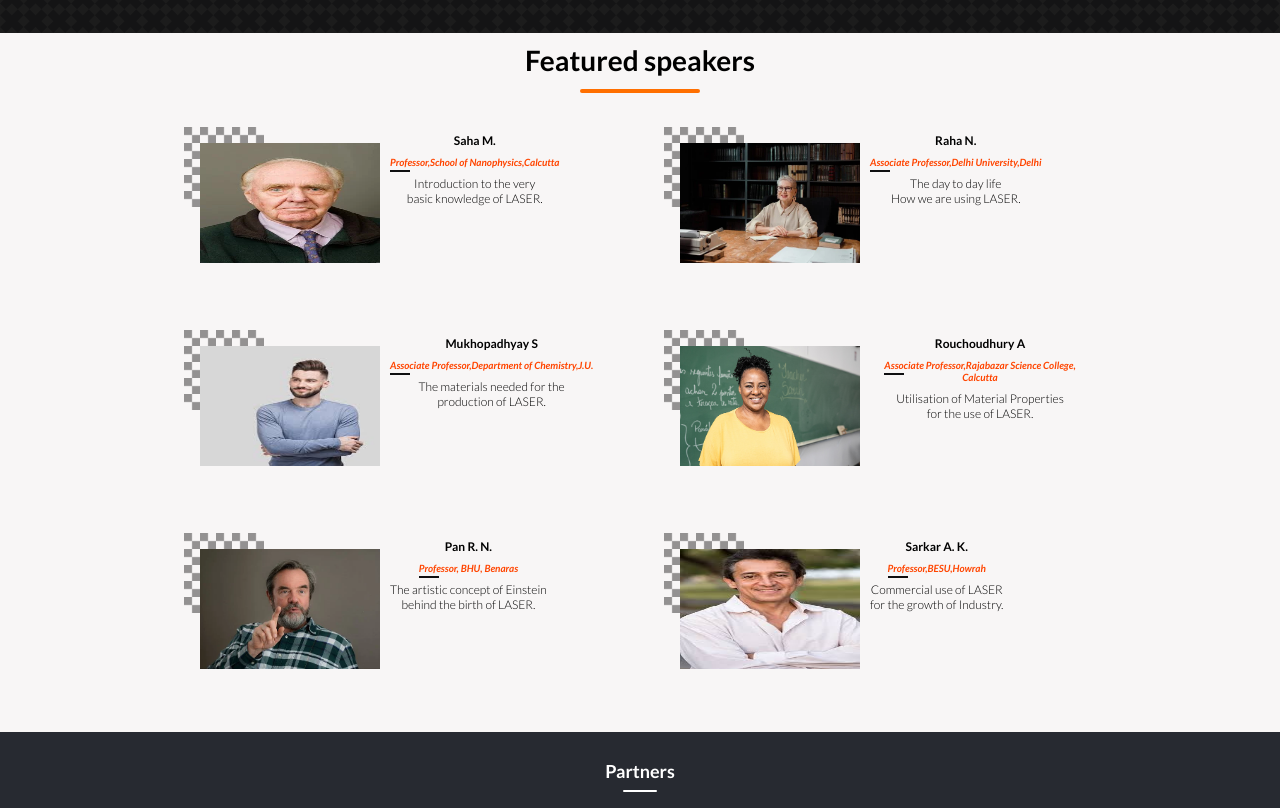
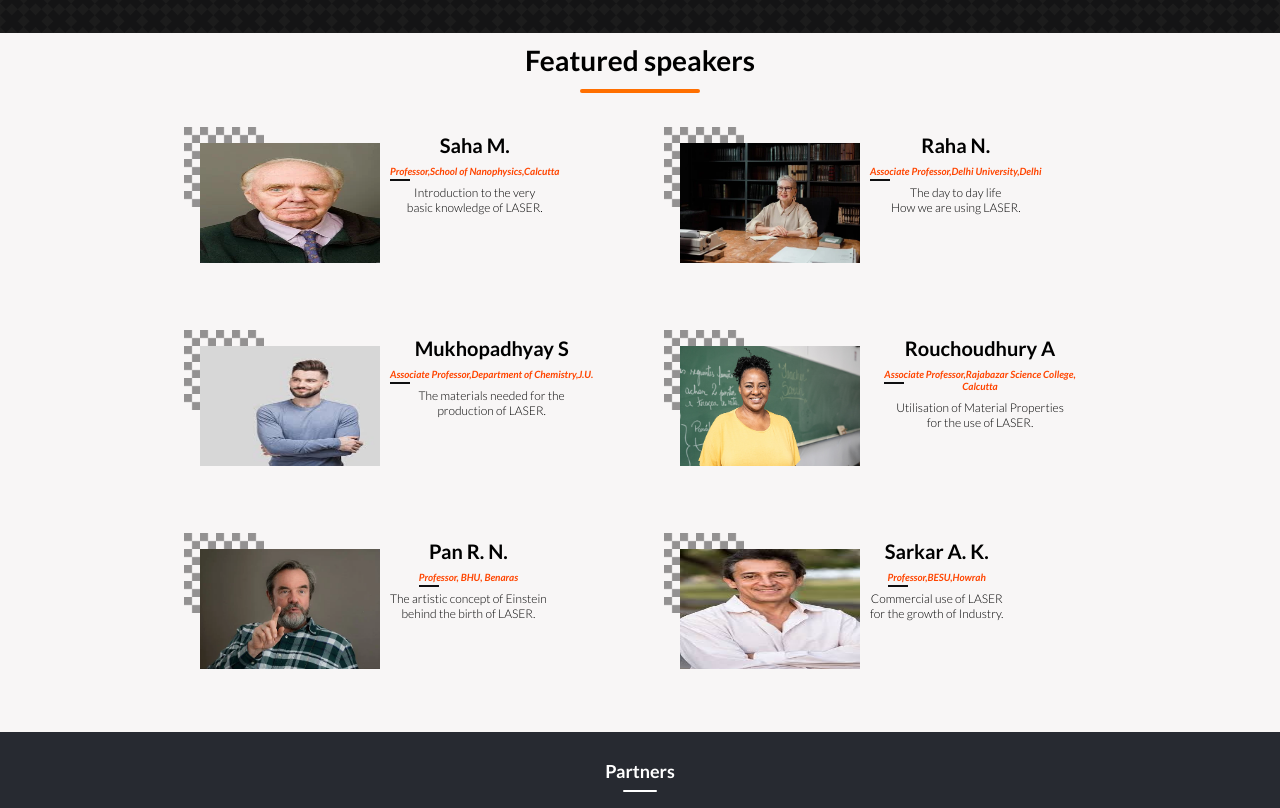
Before and after one commit to chuaindia/capstone_project, a plain HTML site: page index.html in a window 1280 px wide. Shown: the part 1380-2188 px from the top of the page. Drawn offline with Linux system fonts and the light colour scheme.

Commit message:
Add capstone.css(11:21 p.m.) following the Reviewer's optional requirement

```diff
--- a/capstone.css
+++ b/capstone.css
@@ -418,6 +418,10 @@ body {
   font-weight: bolder;
 }
 
+.Speaker li h4 {
+  font-size: 20px;
+}
+
 .Speaker li h5::before {
   content: "";
   height: 2px;
```
